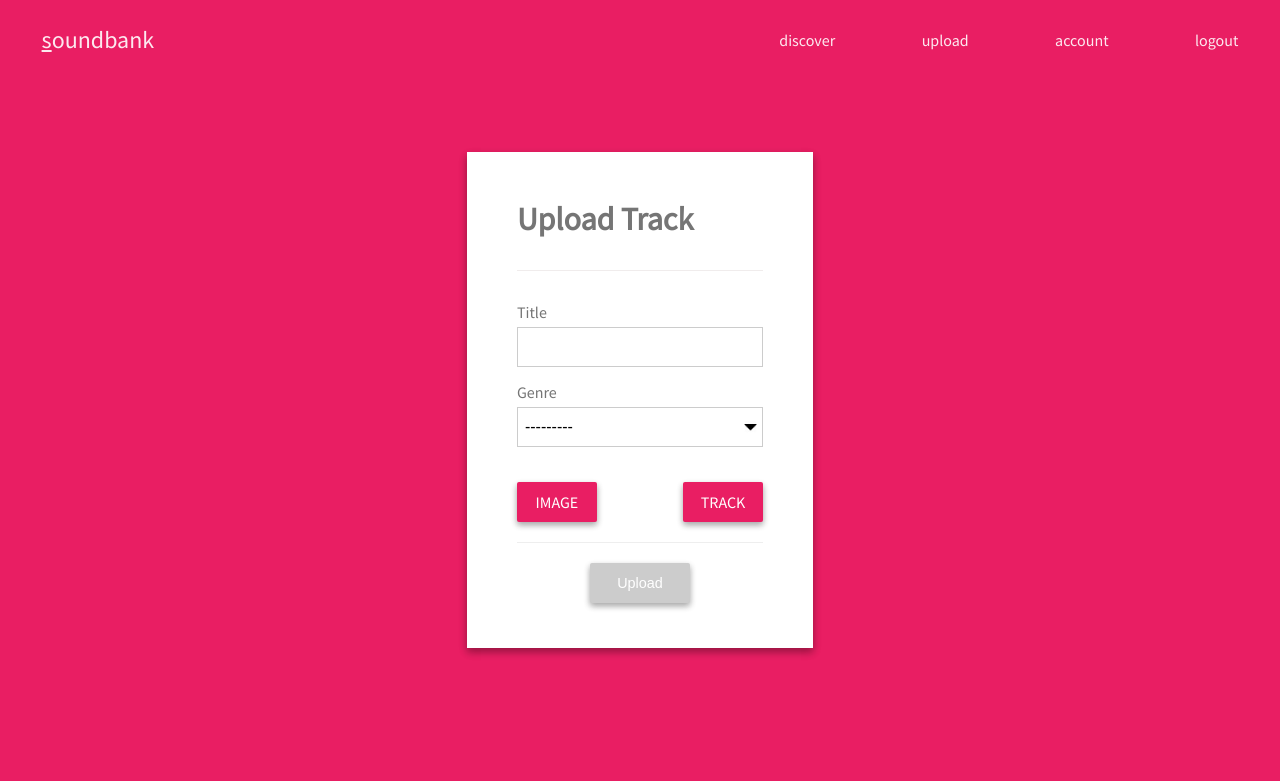
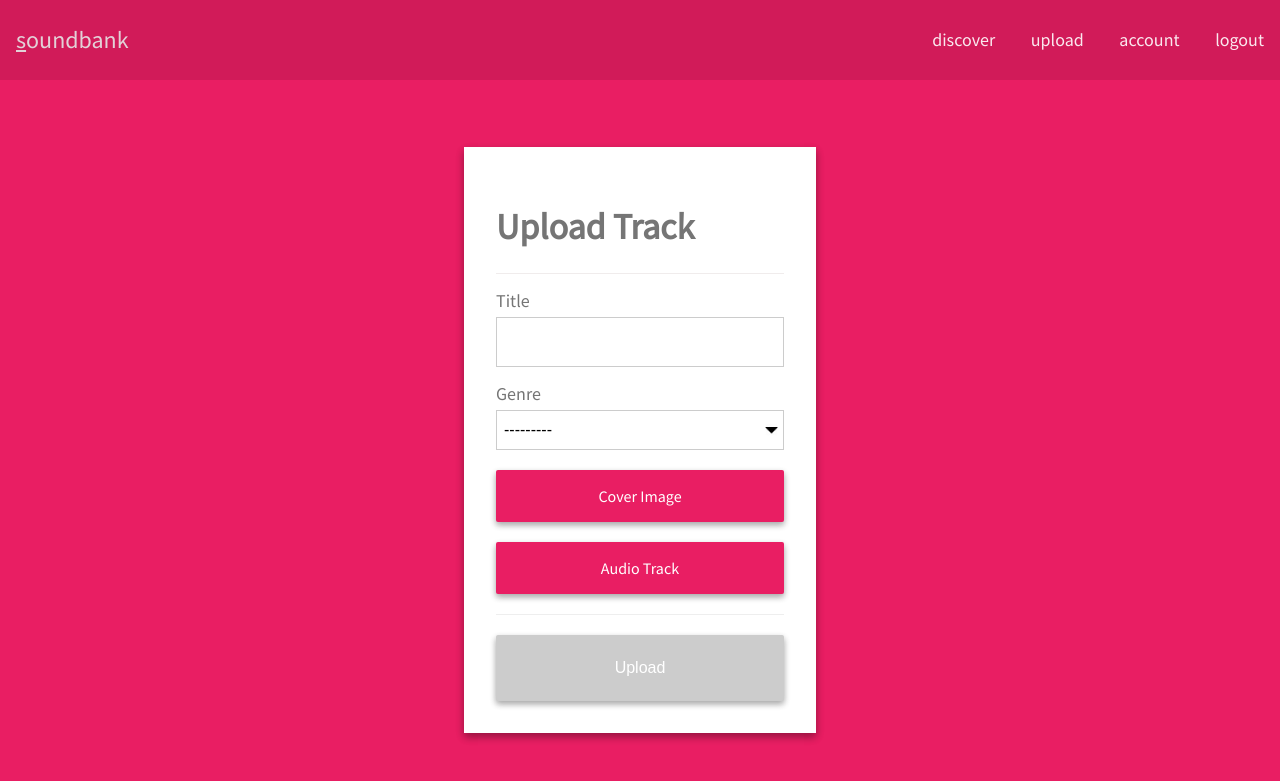
Before and after one commit to joextodd/soundbank, a Django app: page /upload/ in a window 1280 px wide. Shown: the top 781 px of the page. Run offline with Django 3.2, Linux system fonts and the light colour scheme; the visitor is signed in with stand-in values (Sample User, id 1); some libraries are stand-ins or nearby versions.

Commit message:
Refactors form styles

```diff
--- a/static/sass/forms.sass
+++ b/static/sass/forms.sass
@@ -12,7 +12,7 @@
 .form-box
 	background: white
 	max-width: 20rem
-	margin: 6rem 1rem 3rem
+	margin: 8rem 1rem 3rem
 	padding: 2rem
 	color: $subtext
 	box-shadow: 0 4px 8px rgba(0,0,0,0.16), 0 4px 8px rgba(0,0,0,0.23)
@@ -22,16 +22,13 @@
 		color: $subtext
 
 	form
-		padding-top: 1rem
+		width: 18rem
 
 		.form-input
 			margin: 15px 0
 
 		.form-input-file
 			margin: 20px 0
-
-			.btn
-				width: 80px
 
 		label
 			display: inline-block
@@ -44,7 +41,7 @@
 			  width: 100%
 			  padding: 1.5rem 1rem
 
-		input
+		input:not([type="file"])
 			width: 100%
 			padding: 1.5rem 1rem
 			outline: none
@@ -54,13 +51,6 @@
 			font-size: 1rem
 			box-sizing: border-box
 			color: $text
-
-		input[type=file]
-			border: none
-			opacity: 0
-			position: relative
-			top: -40px
-			cursor: pointer
 
 		select
 			width: 100%
@@ -77,21 +67,23 @@
 
 
 .upload
-	height: 80px
 	border-bottom: 1px solid #eee
 
 .upload-form-end
 	margin-top: 20px
 	text-align: center
+	button
+	  width: 100%
+	  padding: 1.5rem 1rem
 
 
 .btn
-	width: 100px
+	width: 100%
 	border: none
 	border-radius: 2px
 	background: $pink
 	color: white
-	font-size: 0.9rem
+	font-size: 1rem
 	box-shadow: 0 3px 6px rgba(0,0,0,0.16), 0 3px 6px rgba(0,0,0,0.23)
 	cursor: pointer
 
@@ -103,14 +95,22 @@
 		background: #ccc
 
 .input-btn
+	position: relative
 	font-size: 1rem
-	text-align: center
-	line-height: 40px
+	display: flex
+	align-items: center
+	justify-content: center
+	padding: 1rem 0
 
-	span
-		text-transform: uppercase
-
-
+	input
+		position: absolute
+		top: 0
+		right: 0
+		bottom: 0
+		left: 0
+		width: 100%
+		height: auto
+		opacity: 0
 
 #loading
 	height: 100%
--- a/static/sass/navbar.sass
+++ b/static/sass/navbar.sass
@@ -3,18 +3,19 @@
  */
 @import 'colours.sass'
 
-$height: 80px
+$height: 4rem
 
 nav
 	@include navbar()
 	width: 100%
 	text-align: right
+	background: rgba(0,0,0,.1)
 
 	.links
 		height: $height
 
 a
-	margin: 0 calc(1rem + 2vw)
+	margin: 0 1rem
 	text-decoration: none
 	color: white
 	opacity: 0.9
--- a/static/sass/styles.sass
+++ b/static/sass/styles.sass
@@ -8,6 +8,11 @@
 @import 'mixins.sass'
 @import 'forms.sass'
 @import 'navbar.sass'
+
+*
+*::after,
+*::before
+    box-sizing: border-box
 
 html, body
     margin: 0
--- a/templates/upload.html
+++ b/templates/upload.html
@@ -46,9 +46,9 @@
             </div>
 
             <div class="upload">
-                <div class="form-input-file left">
+                <div class="form-input-file">
                     <div class="btn input-btn">
-                        <span>Image</span>
+                        <span>Cover Image</span>
                         <input id="image" type="file" accept="image/*" required />
                     </div>
                     {% if form.image.errors %}
@@ -56,9 +56,9 @@
                     {% endif %}
                 </div>
 
-                <div class="form-input-file right" style="margin-right: 0">
+                <div class="form-input-file">
                     <div class="btn input-btn">
-                        <span>Track</span>
+                        <span>Audio Track</span>
                         <input id="track" type="file" accept="audio/*" required />
                     </div>
                     {% if form.track.errors %}
```
Also changed, not shown: static/styles.css.
